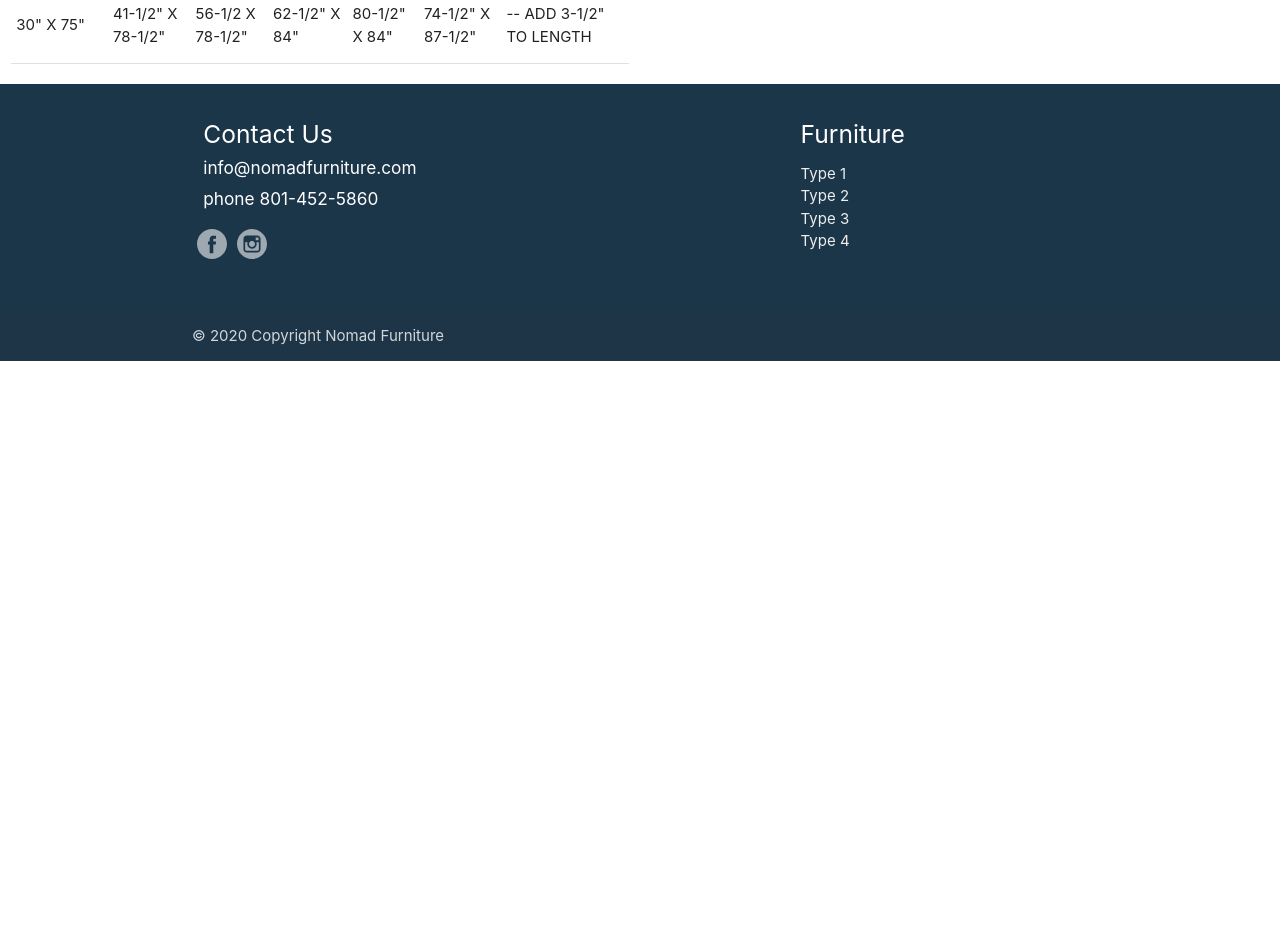
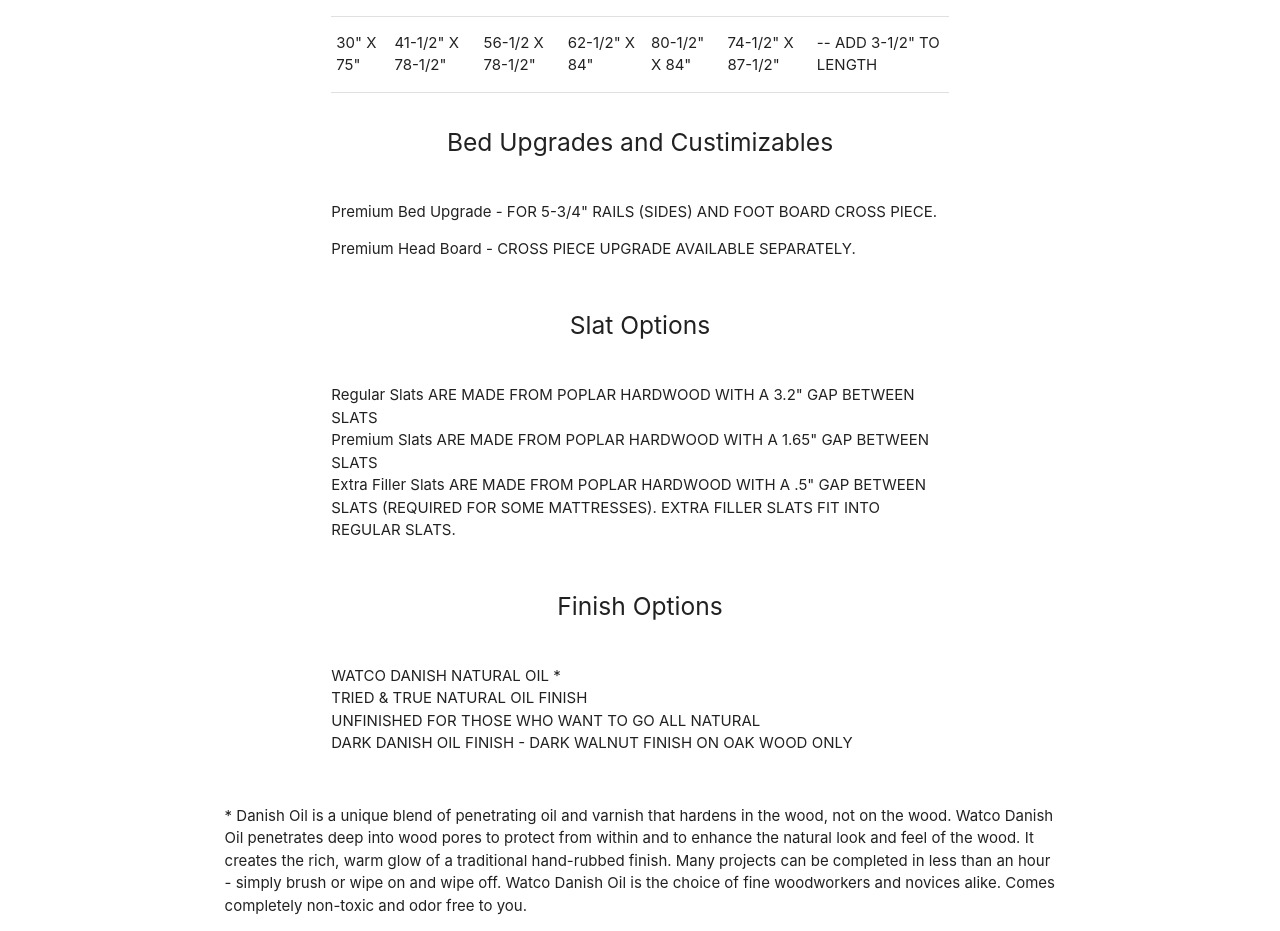
Before and after one commit to NOEL86/nomad, a React (Create React App) app in the folder client/: page /#/ in a window 1280 px wide. Shown: the part 2781-3712 px from the top of the page. Before the commit the page ends 3142 px from the top, so only its background shows below. Built offline with nearby package versions, Linux system fonts and the light colour scheme.

Commit message:
more info added to pages

```diff
--- a/client/src/App.js
+++ b/client/src/App.js
@@ -2,6 +2,7 @@ import React, { Component } from "react";
 import { Route, Switch } from "react-router-dom";
 import { HashRouter } from "react-router-dom";
 import Main from "./Pages/Main";
+import Contact from "./Pages/Contact";
 
 class App extends Component {
   render() {
@@ -10,6 +11,7 @@ class App extends Component {
         <div>
           <Switch>
             <Route exact path="/" component={Main} />
+            <Route exact path="/contact" component={Contact} />
           </Switch>
         </div>
       </HashRouter>
--- a/client/src/Components/Dimensions.jsx
+++ b/client/src/Components/Dimensions.jsx
@@ -15,15 +15,15 @@ class Dimensions extends Component {
   render() {
     return (
       <div>
-        {/* <div className="row">
+        <div className="row">
           <div className="col s12 m12 l12">
             <h5 style={{ textAlign: "center" }}>Bed Dimensions</h5>
           </div>
-        </div> */}
+        </div>
         <div className="row">
-          <div style={{ marginLeft: "0" }} className="col s12 m6 l6 offset-m3">
+          <div className="col s12 m6 offset-m3">
             <table>
-              <thead style={{ textAlign: "center" }}>Bed Dimensions</thead>
+              {/* <thead style={{ textAlign: "center" }}>Bed Dimensions</thead> */}
               <tr>
                 <td>Cot</td>
                 <td>Twin</td>
@@ -45,6 +45,83 @@ class Dimensions extends Component {
             </table>
           </div>
         </div>
+        <div className="row">
+          <div className="col s12 m12">
+            <h5 style={{ textAlign: "center" }}>
+              Bed Upgrades and Custimizables
+            </h5>
+          </div>
+        </div>
+        <div className="row">
+          <div className="col s12 m6 offset-m3">
+            <p>
+              Premium Bed Upgrade - FOR 5-3/4" RAILS (SIDES) AND FOOT BOARD
+              CROSS PIECE.
+            </p>
+            <p>
+              Premium Head Board - CROSS PIECE UPGRADE AVAILABLE SEPARATELY.
+            </p>
+          </div>
+        </div>
+
+        <div className="row">
+          <div className="col s12 m12">
+            <h5 style={{ textAlign: "center" }}>Slat Options</h5>
+          </div>
+        </div>
+        <div className="row">
+          <div className="col s12 m6 offset-m3">
+            <ul>
+              <li>
+                Regular Slats ARE MADE FROM POPLAR HARDWOOD WITH A 3.2" GAP
+                BETWEEN SLATS
+              </li>
+              <li>
+                Premium Slats ARE MADE FROM POPLAR HARDWOOD WITH A 1.65" GAP
+                BETWEEN SLATS
+              </li>
+              <li>
+                Extra Filler Slats ARE MADE FROM POPLAR HARDWOOD WITH A .5" GAP
+                BETWEEN SLATS (REQUIRED FOR SOME MATTRESSES). EXTRA FILLER SLATS
+                FIT INTO REGULAR SLATS.
+              </li>
+            </ul>
+          </div>
+        </div>
+
+        <div className="row">
+          <div className="col s12 m12">
+            <h5 style={{ textAlign: "center" }}>Finish Options</h5>
+          </div>
+        </div>
+
+        <div className="row">
+          <div className="col s12 m6 offset-m3">
+            <ul>
+              <li>WATCO DANISH NATURAL OIL *</li>
+              <li>TRIED & TRUE NATURAL OIL FINISH </li>
+              <li>UNFINISHED FOR THOSE WHO WANT TO GO ALL NATURAL </li>
+              <li>
+                DARK DANISH OIL FINISH - DARK WALNUT FINISH ON OAK WOOD ONLY
+              </li>
+            </ul>
+          </div>
+        </div>
+        <div className="row">
+          <div className="col s12 m8 offset-m2">
+            <p>
+              {" "}
+              * Danish Oil is a unique blend of penetrating oil and varnish that
+              hardens in the wood, not on the wood. Watco Danish Oil penetrates
+              deep into wood pores to protect from within and to enhance the
+              natural look and feel of the wood. It creates the rich, warm glow
+              of a traditional hand-rubbed finish. Many projects can be
+              completed in less than an hour - simply brush or wipe on and wipe
+              off. Watco Danish Oil is the choice of fine woodworkers and
+              novices alike. Comes completely non-toxic and odor free to you.
+            </p>
+          </div>
+        </div>
       </div>
     );
   }
--- a/client/src/Components/Nav.jsx
+++ b/client/src/Components/Nav.jsx
@@ -32,7 +32,7 @@ class Nav extends Component {
               <Link to="/#furnitureRow">Furniture</Link>
             </li>
             <li>
-              <Link to="/#Contact">Contact</Link>
+              <Link to="/contact">Contact</Link>
             </li>
             <li>
               <Link to="#">About</Link>
--- /dev/null
+++ b/client/src/Pages/Contact.jsx
@@ -0,0 +1,33 @@
+import React, { Component } from "react";
+import Nav from "../Components/Nav";
+import Footer from "../Components/Footer";
+import "./css/contact.css";
+
+class Contact extends Component {
+  state = {};
+
+  componentDidMount() {}
+
+  componentDidUpdate() {
+    // console.log("made it to function");
+  }
+
+  render() {
+    return (
+      <div id="contact">
+        <Nav />
+        <div id="contactInfo" className="row">
+          <div className="col s12 m3">
+            <p>Contact Us</p>
+            <p>Nomad Furniture</p>
+            <p>Orders@nomadfurniture.com</p>
+            <p>Info@nomadfurniture.com</p>
+            <p>Phone 801-452-5860</p>
+          </div>
+        </div>
+        <Footer />
+      </div>
+    );
+  }
+}
+export default Contact;
--- /dev/null
+++ b/client/src/Pages/css/contact.css
@@ -0,0 +1,3 @@
+#contactInfo {
+  margin-top: 15%;
+}
```
